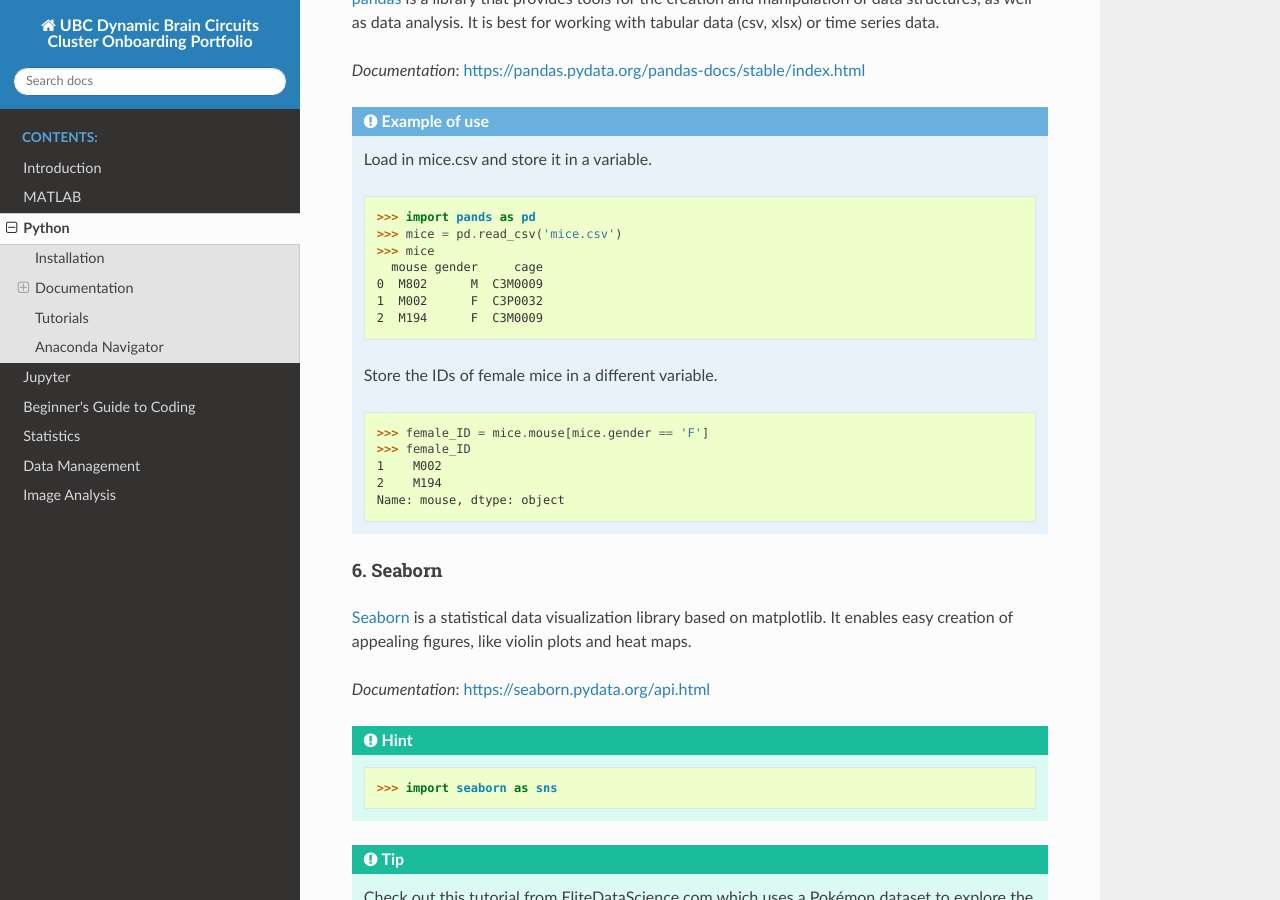
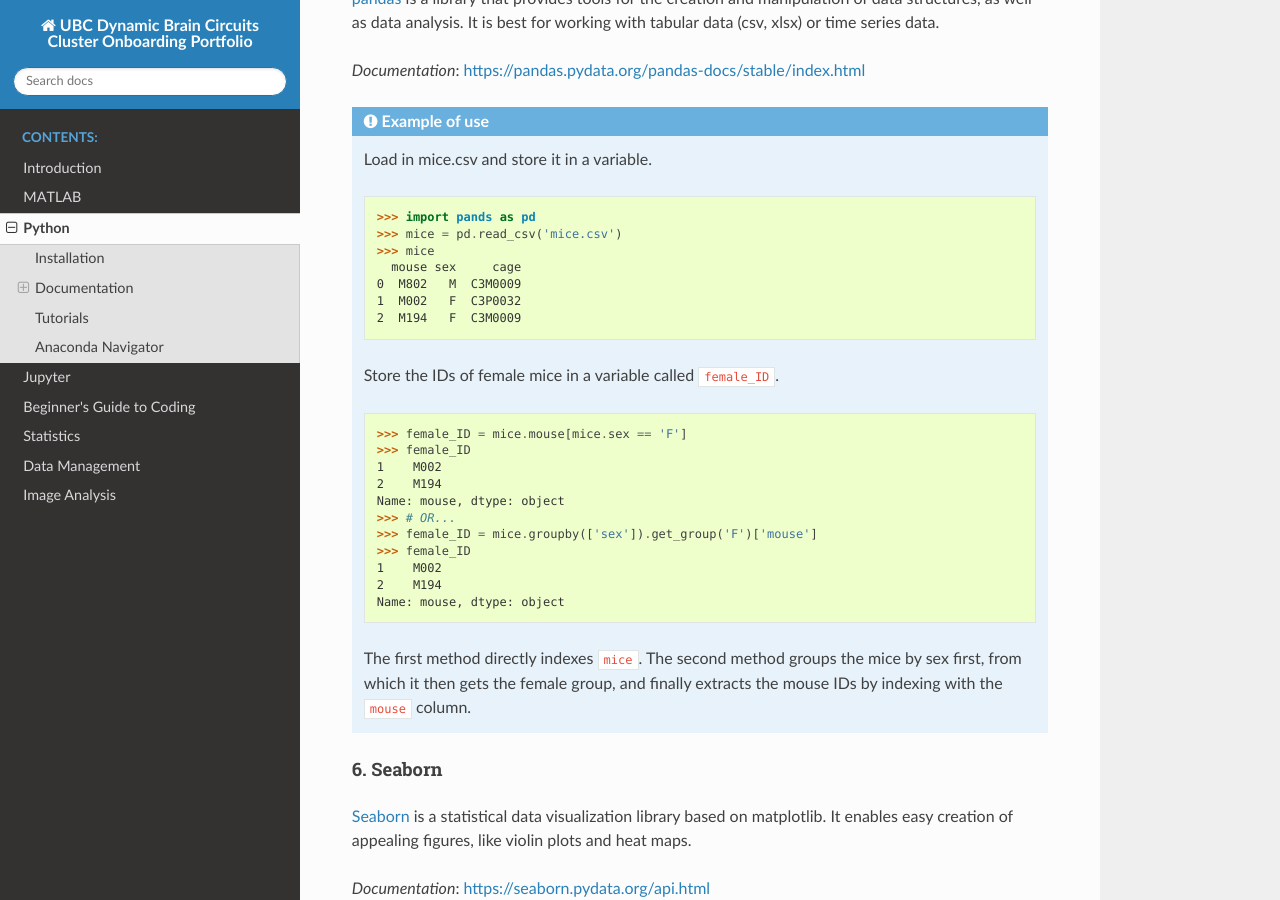
Before and after one commit to ubcbraincircuits/onboarding, a Sphinx documentation site: the page built from source/python.rst, in a window 1280 px wide and 900 px high, scrolled down 3301 px. Built offline with Sphinx 7.4.7 and the Read the Docs theme 2.0.0, drawn with Linux system fonts in a browser that asks for light colours; pages that are not in the unit, such as notebooks, are missing from menus.

Commit message:
Add second method to pandas example

```diff
--- a/source/python.rst
+++ b/source/python.rst
@@ -176,22 +176,31 @@ best for working with tabular data (csv, xlsx) or time series data.
 		>>> import pands as pd
 		>>> mice = pd.read_csv('mice.csv')
 		>>> mice
-		  mouse gender     cage
-		0  M802      M  C3M0009
-		1  M002      F  C3P0032
-		2  M194      F  C3M0009
+		  mouse sex     cage
+		0  M802   M  C3M0009
+		1  M002   F  C3P0032
+		2  M194   F  C3M0009
 
-	Store the IDs of female mice in a different variable.
+	Store the IDs of female mice in a variable called ``female_ID``.
 
 	.. highlight
 
 	::
 
-		>>> female_ID = mice.mouse[mice.gender == 'F']
+		>>> female_ID = mice.mouse[mice.sex == 'F']
 		>>> female_ID
 		1    M002
 		2    M194
 		Name: mouse, dtype: object
+		>>> # OR...
+		>>> female_ID = mice.groupby(['sex']).get_group('F')['mouse']
+		>>> female_ID
+		1    M002
+		2    M194
+		Name: mouse, dtype: object
+
+	The first method directly indexes ``mice``. The second method groups the mice by sex first, from which it then gets the female group, and finally
+	extracts the mouse IDs by indexing with the ``mouse`` column.
 
 6. Seaborn
 ----------
```
